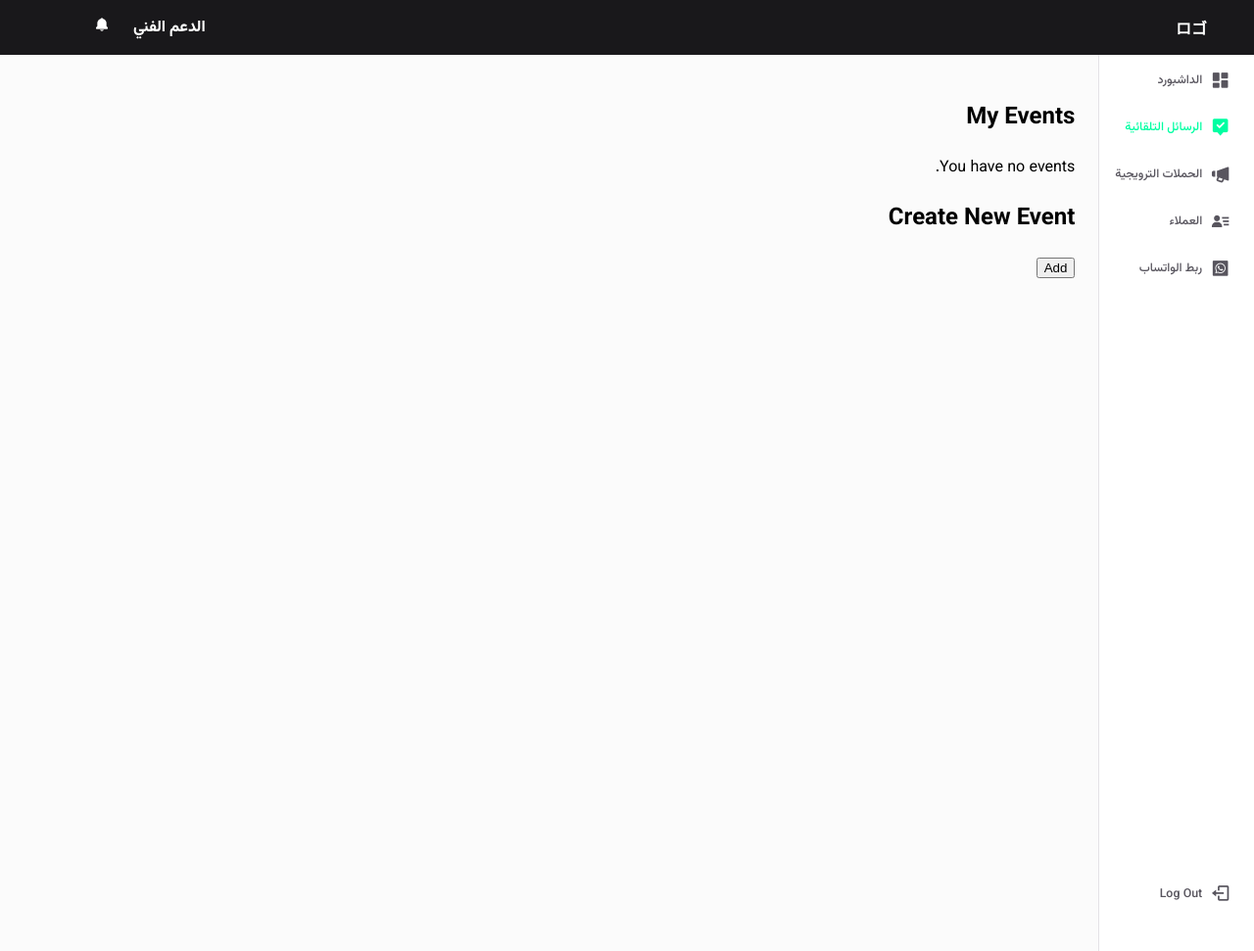
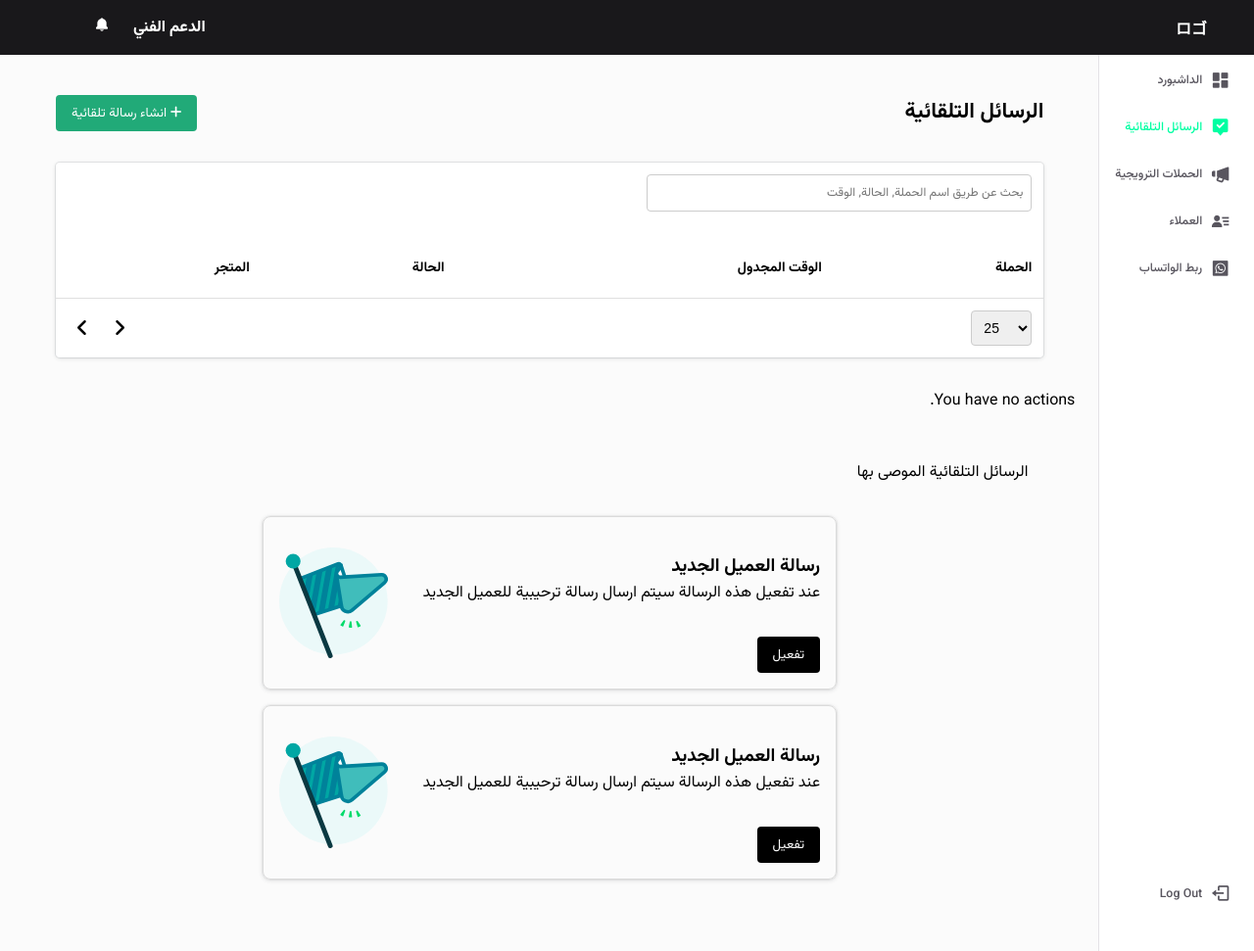
Before and after one commit to YuJuGuy/Risalabot, a Django app: page /events/ in a window 1280 px wide. Shown: the whole page at 98% size. Run offline with Django 5.2, Linux system fonts and the light colour scheme; a user stored in the database is signed in; data comes from the database, SQL or seed files in the repository; lists and menus that the app fills with data are empty; parts of the project's set-up code (start-up, migrations or seed data) failed here and were passed over; some libraries are stand-ins or nearby versions.

Commit message:
flow init

```diff
--- a/automations/channel_views.py
+++ b/automations/channel_views.py
@@ -8,7 +8,6 @@ from .whatsapp_api import whatsapp_create_session, whatsapp_details, get_session
 @login_required(login_url='login')
 def create_whatsapp_session(request):
     status = get_session_status(request.user.session_id)
-    print(status)
     if status == "WORKING":
         request.user.connected = True
         request.user.save()
--- a/base/admin.py
+++ b/base/admin.py
@@ -1,5 +1,5 @@
 from django.contrib import admin
-from .models import User, Subscription, Store, UserStoreLink, UserEvent, EventType, Campaign
+from .models import User, Subscription, Store, UserStoreLink, UserEvent, EventType, Campaign, FlowActionTypes, Flow, FlowStep
 # Register your models here.
 
 admin.site.register(User)
@@ -9,3 +9,6 @@ admin.site.register(UserStoreLink)
 admin.site.register(UserEvent)
 admin.site.register(EventType)
 admin.site.register(Campaign)
+admin.site.register(FlowActionTypes)
+admin.site.register(Flow)
+admin.site.register(FlowStep)
--- a/base/forms.py
+++ b/base/forms.py
@@ -1,6 +1,6 @@
 from django import forms
 from django.contrib.auth.forms import UserCreationForm
-from . models import User , UserEvent, Campaign
+from . models import User , UserEvent, Campaign, Flow
 from django.core.exceptions import ValidationError
 
 class CreateUserForm(UserCreationForm):
@@ -106,3 +106,14 @@ class GroupCreationForm(forms.Form):
         # You can add any additional validation logic here
         cleaned_data['conditions'] = conditions
         return cleaned_data
+
+class FlowForm(forms.ModelForm):
+    class Meta:
+        model = Flow
+        fields = ['name']
+        labels = {
+            'name': 'اسم التدفق',
+        }
+        widgets = {
+            'name': forms.TextInput(attrs={'placeholder': 'Enter flow name...'}),
+        }
--- a/base/templates/base/campaigns.html
+++ b/base/templates/base/campaigns.html
@@ -1,7 +1,6 @@
 {% extends 'main.html' %}
 
 {% block content %}
-  <h2>Create Campaign</h2>
 
 
   <div class="popup" id="myPopup">
@@ -41,12 +40,13 @@
   </div>
 
 
-    <div class="campaign-actions">
+      <div class="action-bar">
+        <p>الحملات</p>
         <button class="create-button" onclick=showPopup()>
             <i class="fa-solid fa-plus"></i>
             <span>إنشاء حملة</span>
         </button>
-    </div>
+        </div>
     <div class="table-container">
         <div class="table-header">
             <div class="search-container">
--- a/base/templates/base/events.html
+++ b/base/templates/base/events.html
@@ -2,23 +2,119 @@
 {% load static %}
 
 {% block content %}
-<div class="content-body">
-    <h2>My Events</h2>
+    <div class="action-bar">
+    <p>الرسائل التلقائية</p>
 
-    {% if events %}
-        <div class='events-container'>
-        {% for event in events %}
-            <div class="event-container" onclick="openEditPopup('{{ event.id|escapejs }}','{{ event.event_type.id|escapejs }}','{{ event.subcategory|escapejs }}','{{ event.message_template|escapejs }}')">
-                <div class="event-type">{{ event.event_type.label }}</div>
+    <button class="create-button" id="myButton">
+        <i class="fa-solid fa-plus"></i>
+        <span>انشاء رسالة تلقائية</span>
+    </button>
+    </div>
+
+
+
+    <div class="table-container">
+        <div class="table-header">
+            <div class="search-container">
+            <div class="table-search">
+                <input type="text" id="search" placeholder="بحث عن طريق اسم الحملة, الحالة, الوقت">
             </div>
-        {% endfor %}
+            </div>
         </div>
+        <table id="campaigns-table">
+            <thead>
+                <tr>
+                    <th>الحملة</th>
+                    <th>الوقت المجدول</th>
+                    <th>الحالة</th>
+                    <th>المتجر</th>
+                  </tr>
+            </thead>
+            <tbody id="campaigns-body">
+                {% if events %}
+                {% for event in events %}
+                <tr>
+                    <td>{{ event.event_type.label }}</td>
+                    <td>{{ event.scheduled_time }}</td>
+                    <td>{{ event.status }}</td>
+                    <td>{{ event.store }}</td>
+                </tr>
+                {% endfor %}
+                {% endif %}
+            </tbody>
+        </table>
+        <div class="pagination-controls">
+            <div class="view-per-page">
+                <select id="rows-per-page">
+                    <option value="25">25</option>
+                    <option value="50">50</option>
+                    <option value="100">100</option>
+                </select>
+            </div>
+            <div class="page-buttons">
+                <button id="next-page" class="square-button">
+                    <i class="fa-solid fa-angle-right"></i>
+                </button>
+                <button id="prev-page" class="square-button">
+                    <i class="fa-solid fa-angle-left"></i>
+                </button>
+
+            </div>
+        </div>
+
+    </div>
+
+
+
+    {% if actions %}
+    {% for action in actions %}
+    <li>{{ action.name }}</li>
+    <li>{{ action.label }}</li>
+    <li>{{ action.description }}</li>
+
+    {% endfor %}
     {% else %}
-        <p>You have no events.</p>
+    <p>You have no actions.</p>
     {% endif %}
 
-    <h2>Create New Event</h2>
-    <button id="myButton">Add</button>
+    <div class="recommended-events">
+        <p>الرسائل التلقائية الموصى بها</p>
+        <div class="recommended-events-container">
+            <div class="event-card">
+
+                <div class="event-card-body">
+                    <div class="title-description">
+                        <h3>رسالة العميل الجديد</h3>
+                        <p>عند تفعيل هذه الرسالة سيتم ارسال رسالة ترحيبية للعميل الجديد</p>
+                    </div>
+                    <div class="event-card-button">
+                        <button class="edit-button" onclick="openEditPopup('','{{ new_customer_event_type_id }}','','')">تفعيل</button>
+                    </div>
+                </div>
+                <div class="event-card-img">
+                    <img src="{% static 'svgs/flag.svg' %}">
+                </div>
+            </div>
+
+            <div class="event-card">
+
+                <div class="event-card-body">
+                    <div class="title-description">
+                        <h3>رسالة العميل الجديد</h3>
+                        <p>عند تفعيل هذه الرسالة سيتم ارسال رسالة ترحيبية للعميل الجديد</p>
+                    </div>
+                    <div class="event-card-button">
+                        <button class="edit-button" onclick="openEditPopup('','{{ new_customer_event_type_id }}','','')">تفعيل</button>
+                    </div>
+                </div>
+                <div class="event-card-img">
+                    <img src="{% static 'svgs/flag.svg' %}">
+                </div>
+            </div>
+    </div>
+
+
+
     <div id="myPopup" class="popup">
         <div class="popup-content">
             <form id="eventForm" method="post" action="{% url 'events' %}">
@@ -39,5 +135,4 @@
     </script>
     <script src="{% static 'js/events.js' %}"></script>
 
-</div>
 {% endblock %}
--- a/base/urls.py
+++ b/base/urls.py
@@ -18,6 +18,9 @@ urlpatterns = [
     path('events/', views.manage_event, name='events'),
     path('events/<int:event_id>/', views.manage_event, name='manage_event'),
     path('events/delete/<int:event_id>/', views.delete_event, name='delete_event'),
+
+
+    path('flows/', views.flows, name='flows'),
 
     path('campaigns/', views.campaign, name='campaigns'),
     path('cancel-campaign/<int:campaign_id>/', views.campaign_cancel, name='campaign_cancel'),
--- a/base/views.py
+++ b/base/views.py
@@ -8,8 +8,8 @@ from django.contrib import messages
 from django.contrib.auth import login, logout
 from django.contrib.auth.decorators import login_required
 from django.utils.timezone import make_aware
-from . forms import CreateUserForm, UserEventForm, CampaignForm, GroupCreationForm
-from . models import User, Store, UserStoreLink, UserEvent, EventType, Campaign
+from . forms import CreateUserForm, UserEventForm, CampaignForm, GroupCreationForm, FlowForm
+from . models import User, Store, UserStoreLink, UserEvent, EventType, Campaign, FlowActionTypes
 from django.http import JsonResponse
 from automations.tasks import send_email_task
 from . apis import get_customer_data, create_customer_group, delete_customer_group,group_campaign, get_customers_from_group
@@ -21,7 +21,8 @@ from django.urls import reverse
 __all__ = ('celery_app',)
 
 
-
+def home(request):
+    return render(request, 'base/home.html')
 
 def loginPage(request):
     page = 'login'
@@ -156,8 +157,36 @@ def delete_event(request, event_id):
     return redirect('events')
 
 
-def home(request):
-    return render(request, 'base/home.html')
+@login_required(login_url='login')
+def flows(request):
+    try:
+        user = request.user
+        flows = user.flows.all()
+    except UserStoreLink.DoesNotExist:
+        messages.error(request, 'No store linked. Please link a store first.')
+        return redirect('dashboard')
+
+    if request.method == 'POST':
+        form = FlowForm(request.POST)
+        if form.is_valid():
+            # Save the form but don't commit yet, as we need to add the owner
+            new_flow = form.save(commit=False)
+            new_flow.owner = request.user  # Associate the flow with the current user
+            new_flow.save()  # Now save the flow
+            return redirect('flow_builder', flow_id=new_flow.id)  # Redirect to the flow builder
+    else:
+        form = FlowForm()
+
+    context = {
+        'events': flows,
+        'actions': FlowActionTypes.objects.all(),
+        'form': form
+    }
+    return render(request, 'base/events.html', context)
+
+
+
+
 
 
 @login_required(login_url='login')
--- a/static/styles/main.css
+++ b/static/styles/main.css
@@ -192,7 +192,10 @@ img {
   font: inherit;
 }
 
-/*customer list*/
+/*Customer List*/
+
+
+
 .fa-user {
   font-size: 30px; /* Change this value to resize the icon */
   color: #000; /* Change this value to change the icon color */
@@ -218,6 +221,8 @@ img {
   box-sizing: border-box;
   background-color: #fff;
 }
+
+
 .table-header {
   display: flex;
   margin-bottom: 1rem;
@@ -706,16 +711,27 @@ td i {
   margin: 1rem 2rem;
 }
 
-.campaign-actions button, .button-row button{
+.action-bar{
+  display: flex;
+  flex-direction: row;
+  justify-content: space-between;
+  margin: 1rem 2rem;
+}
+
+.action-bar p{
+  font-family: var(--body-font);
+  font-size: 22px;
+  font-weight: bold;
+  margin:0;
+}
+.create-button, .button-row button{
   padding: 0.5rem 1rem;
   border-radius: 4px;
   border: none;
   cursor: pointer;
   font-family: inherit;
   margin: 0;
-
 }
-
 .create-button{
   background-color: #21aa78;
   color: #fff;
@@ -749,6 +765,24 @@ td i {
   margin: 1rem 2rem;
 }
 
+.recommended-events {
+  display: flex;
+  flex-direction: column;
+  gap: 1rem;
+  padding: 1rem;
+  margin: 1rem 2rem;
+  border-radius: 8px;
+}
+
+.recommended-events-container {
+  display: flex;
+  flex-direction: column; /* Change to row to make the cards align horizontally */
+  gap: 1rem;
+  padding-bottom: 1rem; /* Add padding to prevent cards from touching scrollbar */
+  white-space: nowrap; /* Ensure cards don’t wrap */
+  justify-content: center; /* Center the cards */
+}
+
 .event-container{
   display: flex;
   flex-direction: column;
@@ -771,3 +805,58 @@ td i {
   color:#00ffa2;
 
 }
+
+
+.event-card {
+  display: flex;
+  width: 60%;
+  align-self: center;
+  border-radius: 8px;
+  border: 1px solid #dbdbdb;
+  box-shadow: rgba(55, 63, 71, 5%) 0px 0px 0px 1px, rgba(55, 63, 71, 16%) 0px 1px 4px;
+  flex-shrink: 0;
+  padding: 1rem;
+
+}
+
+
+.event-card-body {
+  display: flex;
+  flex-direction: column;
+  margin-top: 1.3rem;
+  width: 80%;
+}
+
+.event-card-body p {
+  margin: 0;
+}
+
+
+.event-card-button {
+  display: flex;
+  align-items: center;
+  margin-top: 2rem;
+}
+
+.event-card-button button {
+  padding: 0.5rem 1rem;
+  border-radius: 4px;
+  border: none;
+  cursor: pointer;
+  font-family: inherit;
+  margin: 0;
+  color: #ffffff;
+  background-color: #000000;
+}
+
+
+
+.event-card-img {
+  width: 20%;
+}
+
+.event-card-img img {
+  width: 100%;
+  height: 100%;
+  border-radius: 8px 0 0 8px;
+}
```
Also changed, not shown: automations/whatsapp_api.py (+13 -0 lines), base/models.py (+65 -11 lines), base/templates/base/drag.html (added, +161 -0 lines), base/templates/base/edit_event.html (deleted, +0 -35 lines), base/migrations/0015_rename_last_reset_store_subscription_date.py (added), base/migrations/0016_flow_flowstep_textconfig_timedelayconfig.py (added), base/migrations/0017_flowactiontypes.py (added), base/migrations/0018_remove_flowstep_step_type_flowstep_action_type.py (added), base/migrations/0019_alter_flowstep_action_type.py (added), db.sqlite3, static/svgs/flag.svg (added).
